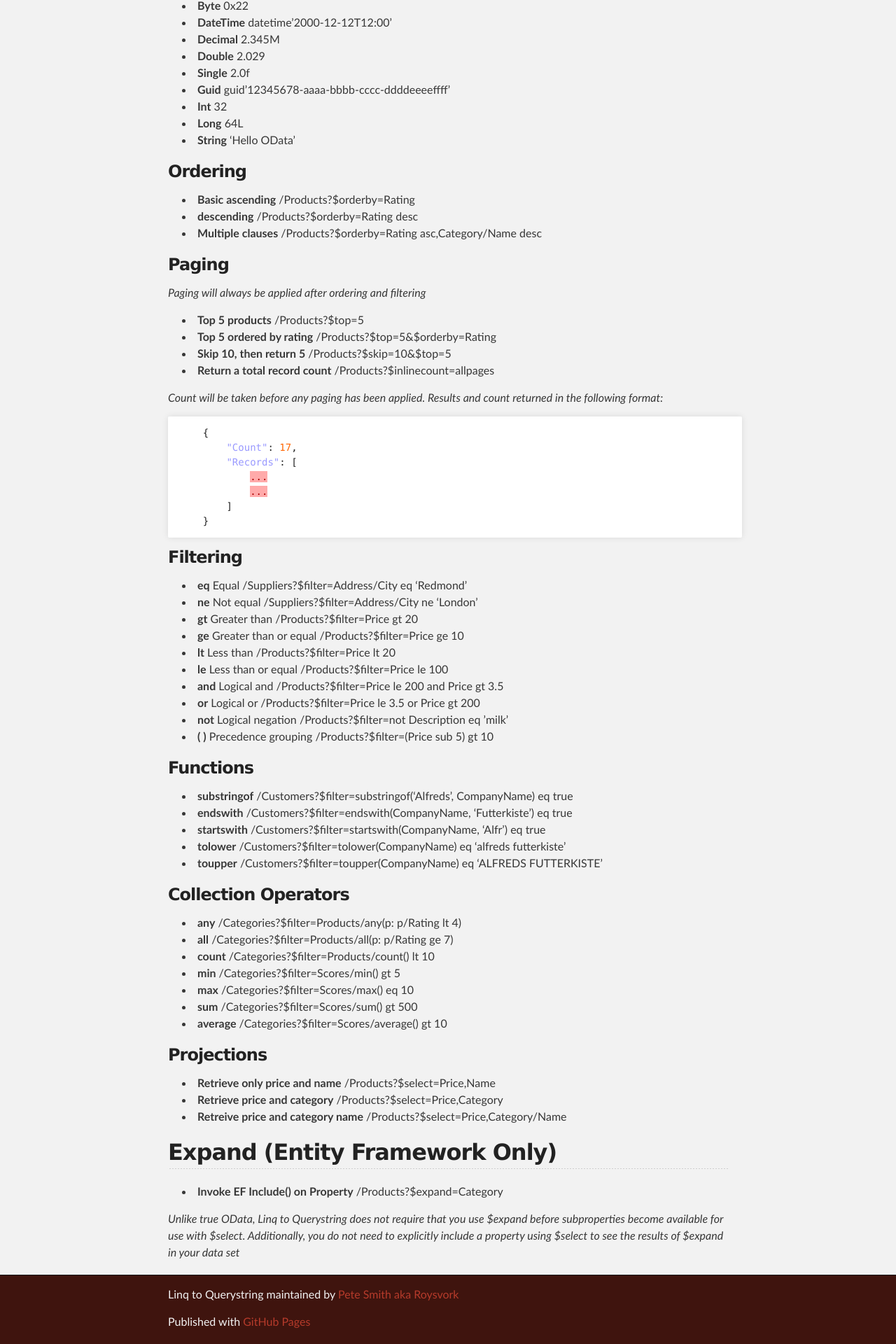
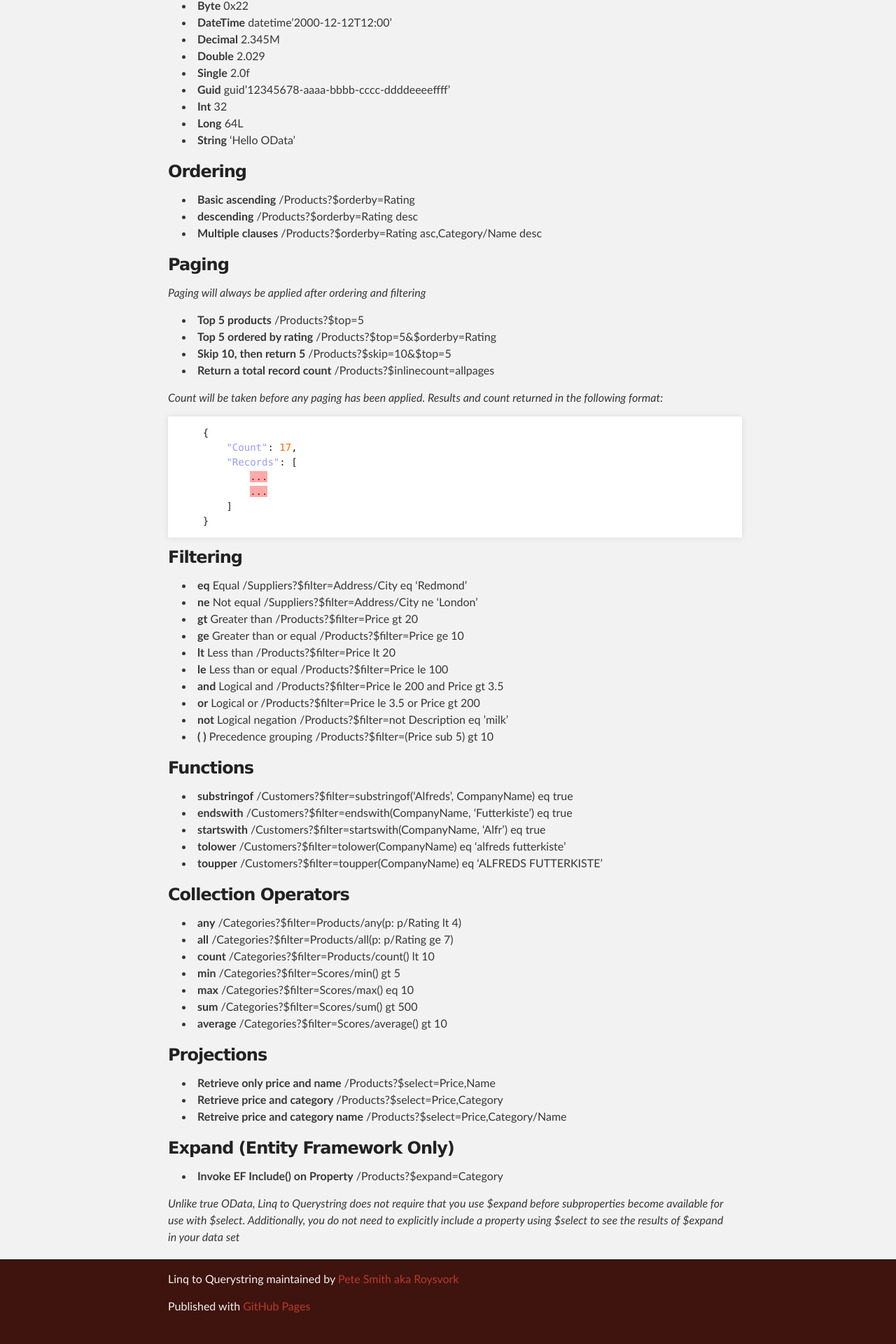
Before and after one commit to beyond-code-github/LinqToQuerystring, a Jekyll site: the page built from syntax.markdown, in a window 1280 px wide. Shown: the part 819-2739 px from the top of the page at 70% size. Built offline with Jekyll 4.4.1, drawn with Linux system fonts in a browser that asks for light colours; Markdown is read by kramdown in place of the engine named in the settings; after the commit the page ends 2717 px from its top, so only the background shows below that.

Commit message:
Fixed last header

```diff
--- a/syntax.markdown
+++ b/syntax.markdown
@@ -92,7 +92,7 @@ Linq to Querystring uses a subset of the query syntax from OData, so most of the
 * **Retrieve price and category**			/Products?$select=Price,Category
 * **Retreive price and category name**		/Products?$select=Price,Category/Name
 
-## Expand (Entity Framework Only)
+### Expand (Entity Framework Only)
 
 * **Invoke EF Include() on Property**       /Products?$expand=Category
 
```
